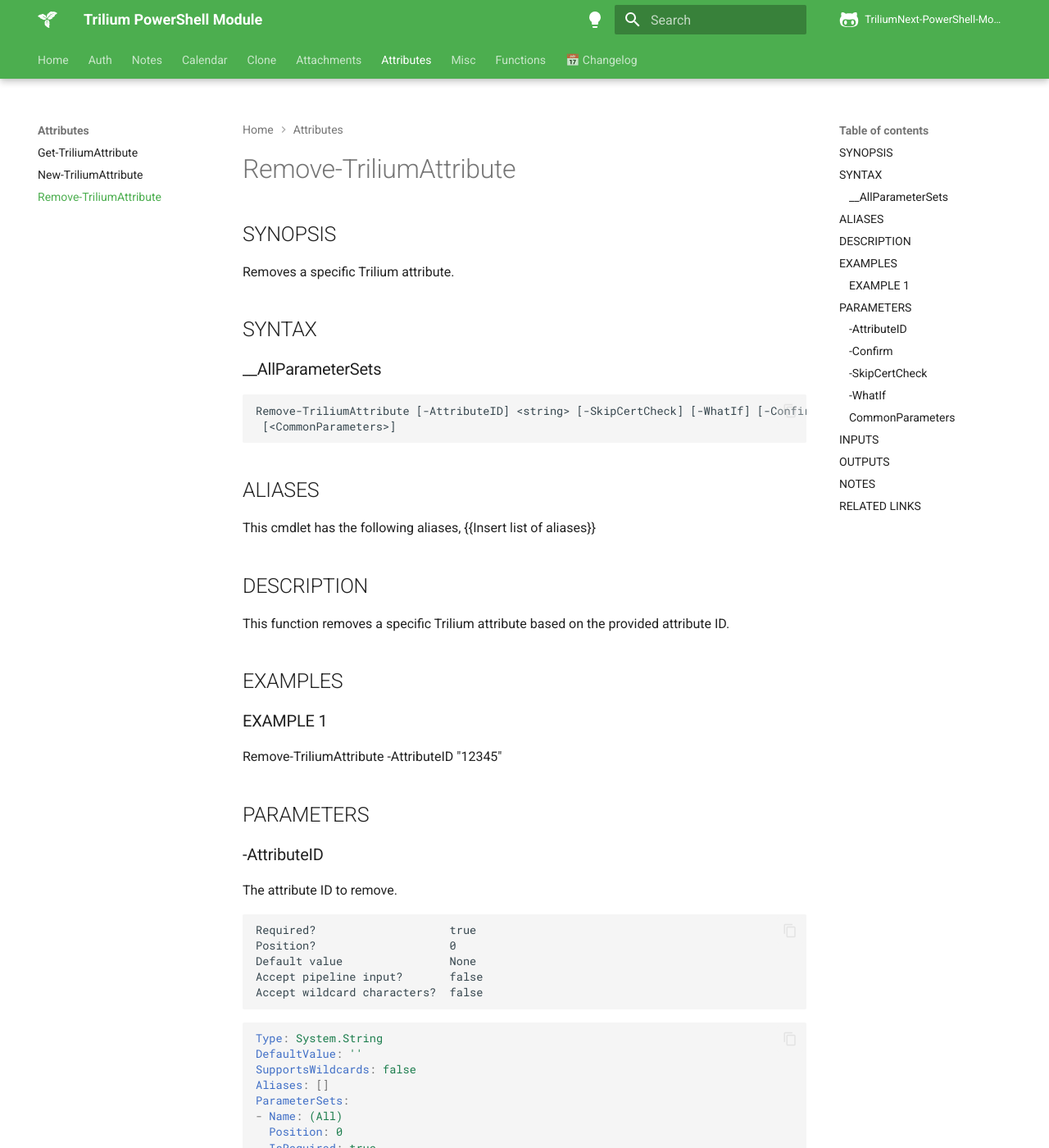
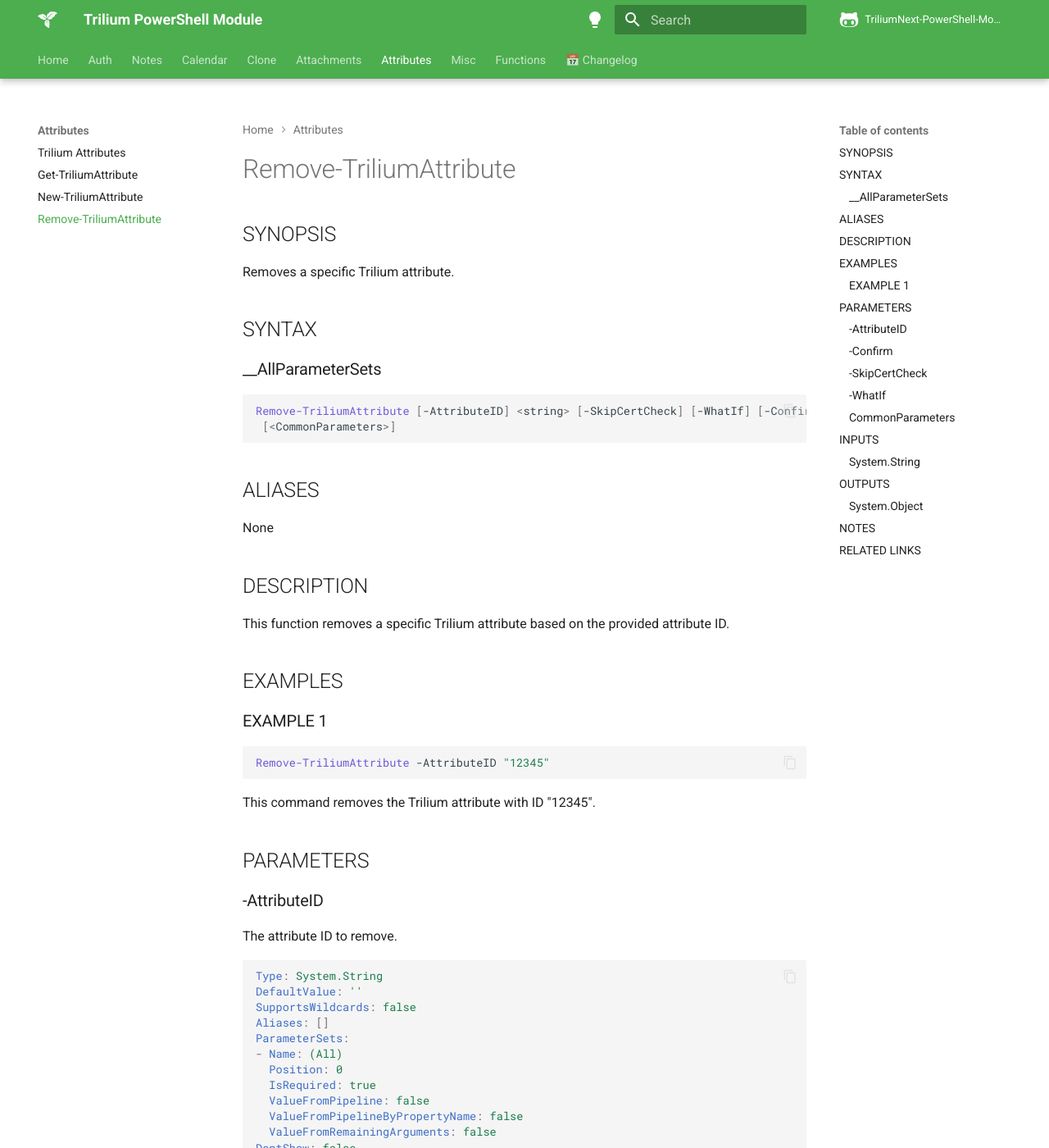
Before and after one commit to ptmorris1/TriliumNext-Powershell-Module, an MkDocs documentation site: the page built from docs/attributes/Remove-TriliumAttribute.md, in a window 1280 px wide and 1400 px high. Shown: the whole window at 82% size. Built offline with MkDocs 1.6.1 and Material for MkDocs 9.7.7, drawn with Linux system fonts in a browser that asks for light colours; comment, search, counter and statistics services are not loaded; some of the changed text lies outside the part shown.

Commit message:
update docs

````diff
--- a/docs/attributes/Remove-TriliumAttribute.md
+++ b/docs/attributes/Remove-TriliumAttribute.md
@@ -1,12 +1,13 @@
 ---
-document type: cmdlet
-external help file: Trilium-Help.xml
-HelpUri: https://github.com/ptmorris1/TriliumNext-Powershell-Module
-Locale: en-US
-Module Name: Trilium
-ms.date: 07/19/2025
-PlatyPS schema version: 2024-05-01
 title: Remove-TriliumAttribute
+description: Removes a specific Trilium attribute
+document_type: cmdlet
+external_help_file: Trilium-Help.xml
+help_uri: https://github.com/ptmorris1/TriliumNext-Powershell-Module
+locale: en-US
+module_name: Trilium
+date: 2025-07-19
+platyps_schema_version: 2024-05-01
 ---
 
 # Remove-TriliumAttribute
@@ -19,15 +20,14 @@
 
 ### __AllParameterSets
 
-```
+```powershell
 Remove-TriliumAttribute [-AttributeID] <string> [-SkipCertCheck] [-WhatIf] [-Confirm]
  [<CommonParameters>]
 ```
 
 ## ALIASES
 
-This cmdlet has the following aliases,
-  {{Insert list of aliases}}
+None
 
 ## DESCRIPTION
 
@@ -37,19 +37,17 @@
 
 ### EXAMPLE 1
 
+```powershell
 Remove-TriliumAttribute -AttributeID "12345"
+```
+
+This command removes the Trilium attribute with ID "12345".
 
 ## PARAMETERS
 
 ### -AttributeID
 
 The attribute ID to remove.
-
-    Required?                    true
-    Position?                    0
-    Default value                None
-    Accept pipeline input?       false
-    Accept wildcard characters?  false
 
 ```yaml
 Type: System.String
@@ -93,12 +91,6 @@
 ### -SkipCertCheck
 
 Option to skip certificate check.
-
-    Required?                    false
-    Position?                    Named
-    Default value                None
-    Accept pipeline input?       false
-    Accept wildcard characters?  false
 
 ```yaml
 Type: System.Management.Automation.SwitchParameter
@@ -148,13 +140,22 @@
 
 ## INPUTS
 
+### System.String
+
+The attribute ID as a string.
+
 ## OUTPUTS
+
+### System.Object
+
+Returns confirmation of the removed attribute.
 
 ## NOTES
 
-This function requires that the authentication has been set using Connect-TriliumAuth.
+!!! note
+    This function requires that the authentication has been set using Connect-TriliumAuth.
 
 
 ## RELATED LINKS
 
-- [](https://github.com/ptmorris1/TriliumNext-Powershell-Module)
+- [TriliumNext PowerShell Module](https://github.com/ptmorris1/TriliumNext-Powershell-Module)
````
Also changed, not shown: docs/attributes/Get-TriliumAttribute.md (+11 -9 lines), docs/attributes/New-TriliumAttribute.md (+11 -9 lines), docs/attributes/attributes.md (added, +77 -0 lines), docs/attributes/.pages (added).
